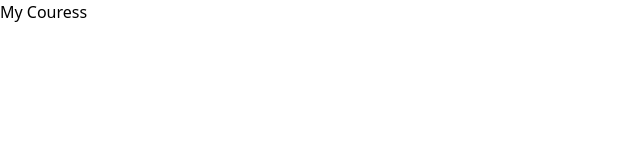
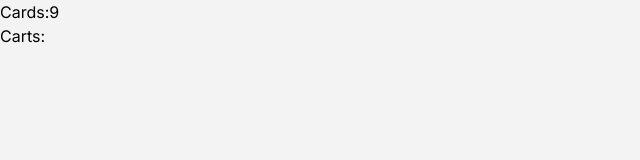
Before and after one commit to alamin71/my-coursess, a React (Vite) app: page / in a window 1280 px wide. Shown: the top 160 px of the page, without its empty margins (0-640 px from the left). Built offline with nearby package versions, Linux system fonts and the light colour scheme.

Commit message:
card data acces by useState and useEffect

```diff
--- a/src/App.jsx
+++ b/src/App.jsx
@@ -1,9 +1,14 @@
+import Cards from "./components/Cards"
+import Carts from "./components/Carts"
 
 function App() {
   return (
     <>
+    <div className="flex">
+      <Cards></Cards>
+      <Carts></Carts>
+    </div>
 
-      <h1 className='text-5xl bg-slate-500'>My Couress</h1>
 
     </>
   )
--- /dev/null
+++ b/src/components/Cards.jsx
@@ -0,0 +1,21 @@
+import { useEffect } from "react";
+import { useState } from "react";
+
+
+const Cards = () => {
+    const [cards, setCards] = useState([])
+    useEffect(()=>{
+        fetch('coursedata.json')
+        .then(res=> res.json())
+        .then(data=>setCards(data))
+    },[])
+    console.log(cards)
+
+    return (
+        <div className="md:w-2/3">
+            <h2>Cards:{cards.length}</h2>
+        </div>
+    );
+};
+
+export default Cards;
--- /dev/null
+++ b/src/components/Carts.jsx
@@ -0,0 +1,11 @@
+
+
+const Carts = () => {
+    return (
+        <div className="md:w-1/3">
+           <h3>Carts:</h3>
+        </div>
+    );
+};
+
+export default Carts;
--- a/src/index.css
+++ b/src/index.css
@@ -1,3 +1,10 @@
+@import url("https://fonts.googleapis.com/css2?family=Inter:wght@400;500;600;700&display=swap");
+
 @tailwind base;
 @tailwind components;
 @tailwind utilities;
+
+body{
+    font-family: "Inter", sans-serif;
+  background-color: #f3f3f3;
+}
```
